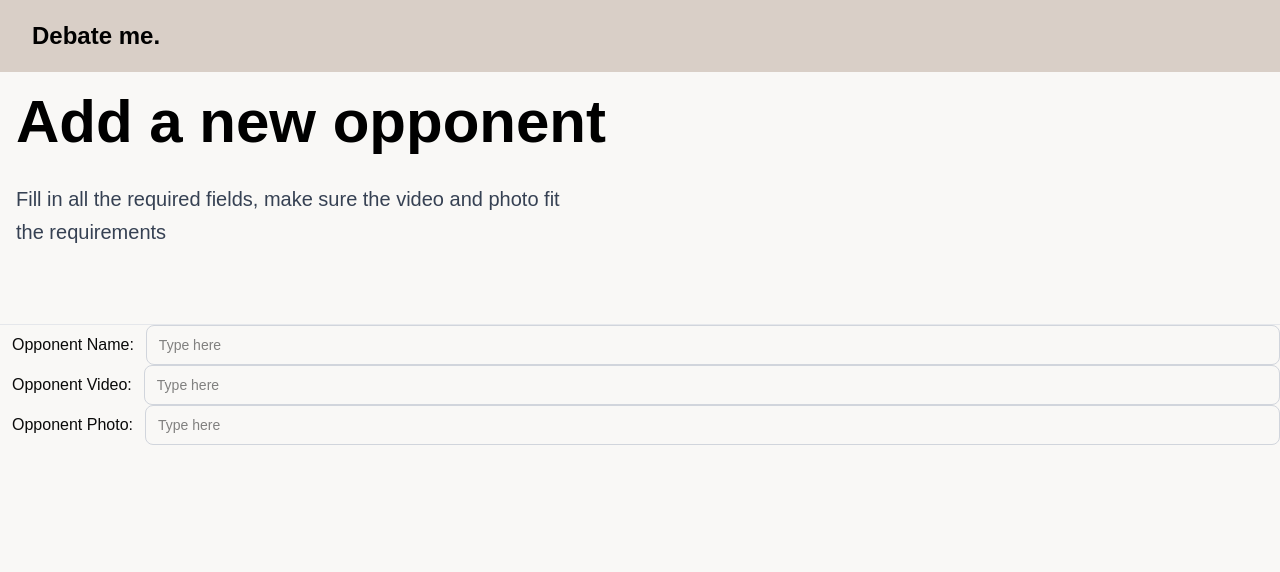
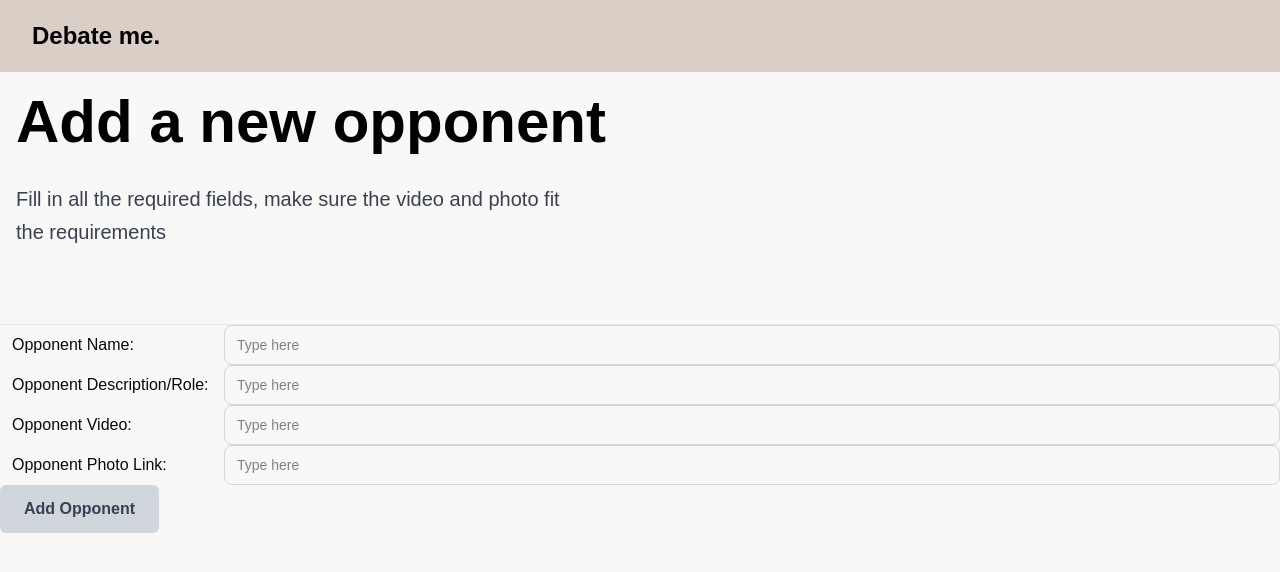
Before and after one commit to KinnonBroekhuizen/DebateMe, a Next.js app: page /addOpponent in a window 1280 px wide. Shown: the top 572 px of the page. Built offline with nearby package versions, Linux system fonts and the light colour scheme; no server answers; what tailwindcss-animated would draw is missing.

Commit message:
Frontend Implementation of adding opponents and improved database integration

```diff
--- a/app/addOpponent/page.tsx
+++ b/app/addOpponent/page.tsx
@@ -5,6 +5,29 @@ export default function addOpponent(){
     const [nameInput, setNameInput] = useState("");
     const [videoInput, setVideoInput] = useState("");
     const [photoInput, setPhotoInput] = useState("");
+    const [descriptionInput, setDescriptionInput] = useState("");
+    const handleClick = async () =>{
+        const nameArray = nameInput.split(' ');
+        const idToAdd = nameArray[nameArray.length -1];
+        const { error } = await supabase
+        .from("ChatIdentifiers")
+        .insert({
+        id: idToAdd,
+        opponent_name: nameInput,
+        Information: descriptionInput,
+        image_link: photoInput,
+        });
+
+    if (error) {
+        alert("Error inserting opponent: " + error.message);
+    } else {
+        alert("Opponent added successfully!");
+        setNameInput("");
+        setDescriptionInput("");
+        setPhotoInput("");
+        setVideoInput("");
+    }
+    }
     return(
         <main>
             <div className='h-sreen-200'>
@@ -17,7 +40,7 @@ export default function addOpponent(){
                     </p>
                 </div>
                 <div className='flex'>
-                    <p className='px-3 py-2'>Opponent Name:</p>
+                    <p className='w-56 shrink-0 px-3 py-2'>Opponent Name:</p>
                     <input
                     className="flex-1 border border-gray-300 rounded-lg px-3 py-2 text-sm outline-none focus:ring-2 focus:ring-blue-400"
                     placeholder="Type here"
@@ -26,7 +49,16 @@ export default function addOpponent(){
                     />
                 </div>
                 <div className='flex'>
-                    <p className='px-3 py-2'>Opponent Video:</p>
+                    <p className='w-56 shrink-0 px-3 py-2'>Opponent Description/Role:</p>
+                    <input
+                    className="flex-1 border border-gray-300 rounded-lg px-3 py-2 text-sm outline-none focus:ring-2 focus:ring-blue-400"
+                    placeholder="Type here"
+                    value={descriptionInput}
+                    onChange={(e) => setDescriptionInput(e.target.value)}
+                    />
+                </div>
+                <div className='flex'>
+                    <p className='w-56 shrink-0 px-3 py-2'>Opponent Video:</p>
                     <input
                     className="flex-1 border border-gray-300 rounded-lg px-3 py-2 text-sm outline-none focus:ring-2 focus:ring-blue-400"
                     placeholder="Type here"
@@ -35,7 +67,7 @@ export default function addOpponent(){
                     />
                 </div>
                 <div className='flex'>
-                    <p className='px-3 py-2'>Opponent Photo:</p>
+                    <p className='w-56 shrink-0 px-3 py-2'>Opponent Photo Link:</p>
                     <input
                     className="flex-1 border border-gray-300 rounded-lg px-3 py-2 text-sm outline-none focus:ring-2 focus:ring-blue-400"
                     placeholder="Type here"
@@ -43,7 +75,9 @@ export default function addOpponent(){
                     onChange={(e) => setPhotoInput(e.target.value)}
                     />
                 </div>
-
+                <button className="bg-gray-300 hover:bg-gray-400 hover:cursor-pointer text-gray-700 font-semibold px-6 py-3 rounded-md transition-colors" onClick={handleClick}>
+                    Add Opponent
+                </button>
             </div>
         </main>
     )
--- a/app/opponents/page.tsx
+++ b/app/opponents/page.tsx
@@ -1,44 +1,79 @@
+"use client";
 import Link from "next/link";
+import { supabase } from '@/lib/supabase';
+import {useEffect, useState} from 'react';
+// const opponents = [
+//   {
+//     id: "Luxon",
+//     name: "Christopher Luxon",
+//     description: "NZ's Prime Minister and Leader of the National Party",
+//     image:
+//       "https://cdn.britannica.com/80/269080-050-C6EA1EB3/New-Zealand-Prime-Minister-Christopher-Luxon.jpg",
+//   },
+//   {
+//     id: "Trump",
+//     name: "Donald Trump",
+//     description: "45th & 47th President of the USA. Republican",
+//     image:
+//       "https://www.whitehouse.gov/wp-content/uploads/2025/01/Donald-J-Trump.jpg",
+//   },
+//   {
+//     id: "Hipkins",
+//     name: "Christopher Hipkins",
+//     description: "Leader of the Labour Party",
+//     image:
+//       "https://encrypted-tbn1.gstatic.com/licensed-image?q=tbn:ANd9GcQStid5x7f9DB1XLn6ns-9bGDNPmMefuqpkizlAPio1W24lordheBGlrVq1grYAGjEiOeF_DodSScT5HCw",
+//   },
+//   {
+//     id: "Seymour",
+//     name: "David Seymour",
+//     description: "Leader of the ACT party",
+//     image:
+//       "https://www.beehive.govt.nz/sites/default/files/styles/portrait_image/public/2025-05/headshot_David-Seymour_2.jpg?itok=59JJMpZ7",
+//   },
+//   {
+//     id: "Peters",
+//     name: "Winston Peters",
+//     description: "Leader of NZ First",
+//     image:
+//       "https://encrypted-tbn0.gstatic.com/images?q=tbn:ANd9GcQdk4-gf-aokhWIS5JOox9reyi_N2b_BTPUyw&s",
+//   },
+// ];
 
-const opponents = [
-  {
-    id: "Luxon",
-    name: "Christopher Luxon",
-    description: "NZ's Prime Minister and Leader of the National Party",
-    image:
-      "https://cdn.britannica.com/80/269080-050-C6EA1EB3/New-Zealand-Prime-Minister-Christopher-Luxon.jpg",
-  },
-  {
-    id: "Trump",
-    name: "Donald Trump",
-    description: "45th & 47th President of the USA. Republican",
-    image:
-      "https://www.whitehouse.gov/wp-content/uploads/2025/01/Donald-J-Trump.jpg",
-  },
-  {
-    id: "Hipkins",
-    name: "Christopher Hipkins",
-    description: "Leader of the Labour Party",
-    image:
-      "https://encrypted-tbn1.gstatic.com/licensed-image?q=tbn:ANd9GcQStid5x7f9DB1XLn6ns-9bGDNPmMefuqpkizlAPio1W24lordheBGlrVq1grYAGjEiOeF_DodSScT5HCw",
-  },
-  {
-    id: "Seymour",
-    name: "David Seymour",
-    description: "Leader of the ACT party",
-    image:
-      "https://www.beehive.govt.nz/sites/default/files/styles/portrait_image/public/2025-05/headshot_David-Seymour_2.jpg?itok=59JJMpZ7",
-  },
-  {
-    id: "Peters",
-    name: "Winston Peters",
-    description: "Leader of NZ First",
-    image:
-      "https://encrypted-tbn0.gstatic.com/images?q=tbn:ANd9GcQdk4-gf-aokhWIS5JOox9reyi_N2b_BTPUyw&s",
-  },
-];
 
 export default function OpponentsPage() {
+  type Opponent = {
+    id: string;
+    name: string;
+    description: string;
+    image: string;
+  }
+  const [opponents, setOpponents] = useState<Opponent[]>([]);
+
+  useEffect(() => {
+    const fetchOpponents = async () => {
+      const { data, error } = await supabase
+        .from("ChatIdentifiers")
+        .select("id, opponent_name, Information, image_link");
+
+      if (error) {
+        console.error("Error fetching opponents:", error);
+        return;
+      }
+
+      // Map the DB columns to the shape your UI expects
+      const mapped = data.map((row) => ({
+        id: row.id,
+        name: row.opponent_name,
+        description: row.Information,
+        image: row.image_link,
+      }));
+
+      setOpponents(mapped);
+    };
+
+    fetchOpponents();
+  }, []);
   return (
     <div className="min-h-screen font-sans">
       <main className="px-10 pt-10 pb-20">
```
